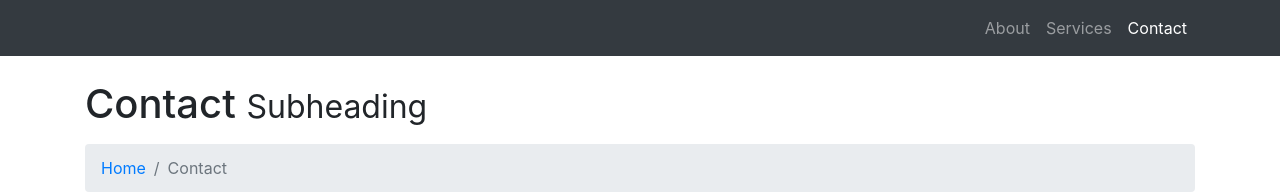
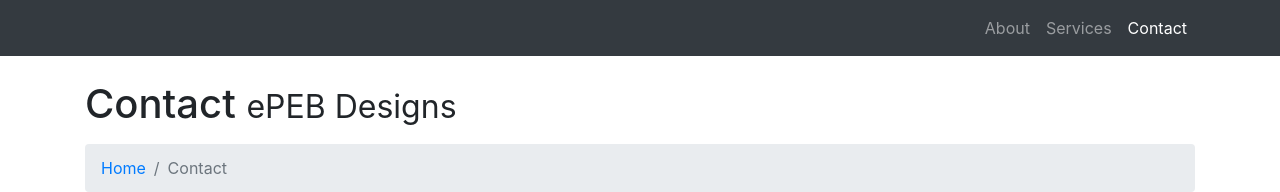
Before and after one commit to mbhavesh1/epebdesigns, a website: page contact.html in a window 1280 px wide. Shown: the top 192 px of the page. Drawn offline with Linux system fonts and the light colour scheme.

Commit message:
Add files via upload

```diff
--- a/contact.html
+++ b/contact.html
@@ -84,7 +84,7 @@
 
     <!-- Page Heading/Breadcrumbs -->
     <h1 class="mt-4 mb-3">Contact
-      <small>Subheading</small>
+      <small>ePEB Designs</small>
     </h1>
 
     <ol class="breadcrumb">
```
Also changed, not shown: services.html (+1 -1 lines).
